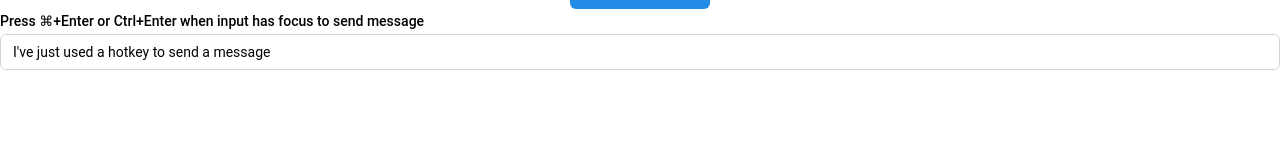
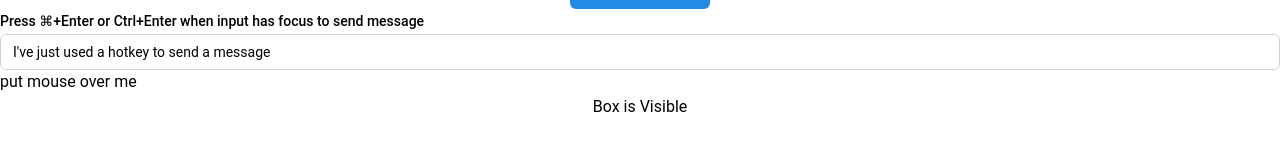
Before and after one commit to SanjeevRoyy/MantineLibrary, a React (Vite) app: page / in a window 1280 px wide. Shown: the part 516-666 px from the top of the page. Built offline with nearby package versions, Linux system fonts and the light colour scheme.

Commit message:
added viewport

```diff
--- a/src/App.jsx
+++ b/src/App.jsx
@@ -24,6 +24,8 @@ import FocusReturn from './components/mantinehooks/ui and dom/FocusReturn';
 import FocusWithIn from './components/mantinehooks/ui and dom/FocusWithIn';
 import FullScreen from './components/mantinehooks/ui and dom/FullScreen';
 import HotKeys from './components/mantinehooks/ui and dom/HotKeys';
+import Hover from './components/mantinehooks/ui and dom/Hover';
+import Viewport from './components/mantinehooks/ui and dom/Viewport';
 
 
 
@@ -59,6 +61,8 @@ function App() {
   <FocusWithIn/>
   <FullScreen/>
   <HotKeys/>
+  <Hover/>
+  <Viewport/>
     </>
 
 
--- /dev/null
+++ b/src/components/mantinehooks/ui and dom/Hover.jsx
@@ -0,0 +1,12 @@
+import React from 'react'
+import { useHover } from '@mantine/hooks'
+const Hover = () => {
+    const{ref,hovered}=useHover();
+  return (
+   <div ref={ref}>
+    {hovered ? 'I am hovered' : 'put mouse over me '}
+   </div>
+  )
+}
+
+export default Hover
--- /dev/null
+++ b/src/components/mantinehooks/ui and dom/Viewport.jsx
@@ -0,0 +1,25 @@
+import React from 'react'
+import { Box, Text } from '@mantine/core';
+import { useInViewport } from '@mantine/hooks';
+
+
+
+const Viewport = () => {
+    const {ref,inViewport} = useInViewport();
+
+  return (
+    <>
+    <Text ta={'center'}>{inViewport ? 'Box is Visible' : 'Scrool to see box'}</Text>
+    <Box h={64} style={{overflow:'scroll'}}>
+        <Box h={128}></Box>
+        <Box ref={ref} bg={'blue'} h={32} p={8}>
+            <Text ta={'center'} c={"white"}>
+                A Box
+            </Text>
+        </Box>
+    </Box>
+    </>
+  )
+}
+
+export default Viewport
```
